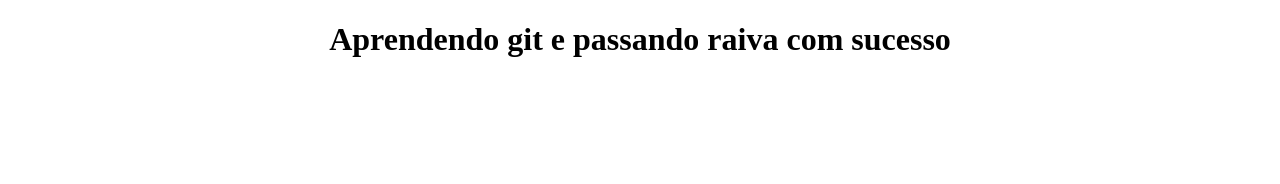
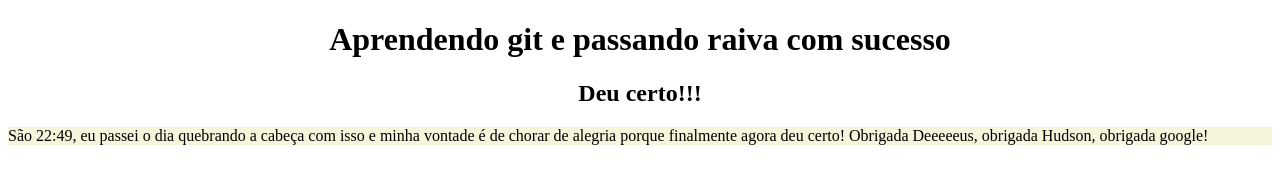
Before and after one commit to carolmagalh7/projetogitt, a plain HTML site: page index.html in a window 1280 px wide. Drawn offline with Linux system fonts and the light colour scheme.

Commit message:
pequenas adições

```diff
--- a/index.css
+++ b/index.css
@@ -1,3 +1,13 @@
 header{
     text-align: center;
+    font: blue;
 }
+h2{
+    text-align: center;
+    font: aquamarine;
+
+}
+p{
+    font: aquamarine;
+    background-color: beige;
+}
--- a/index.html
+++ b/index.html
@@ -11,6 +11,11 @@
     <header>
         <h1>Aprendendo git e passando raiva com sucesso</h1>
     </header>
+    <h2>Deu certo!!!</h2>
+    <p>
+        São 22:49, eu passei o dia quebrando a cabeça com isso e minha vontade é de chorar de alegria porque finalmente agora
+        deu certo! Obrigada Deeeeeus, obrigada Hudson, obrigada google!
+    </p>
 
 </body>
 </html>
```
